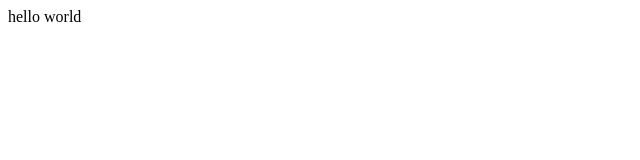
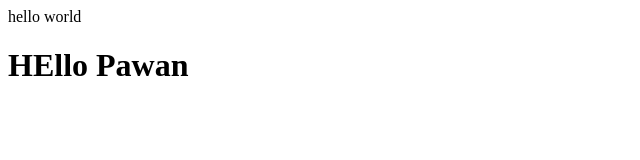
Before and after one commit to PAWANTTR/sample-demo, a plain HTML site: page index.html in a window 1280 px wide. Shown: the whole page, without its empty margins (0-640 px from the left). Drawn offline with Linux system fonts and the light colour scheme.

Commit message:
Add heading

```diff
--- a/index.html
+++ b/index.html
@@ -1 +1,2 @@
 <p>hello world</p>
+<h1>HEllo Pawan</h1>
```
